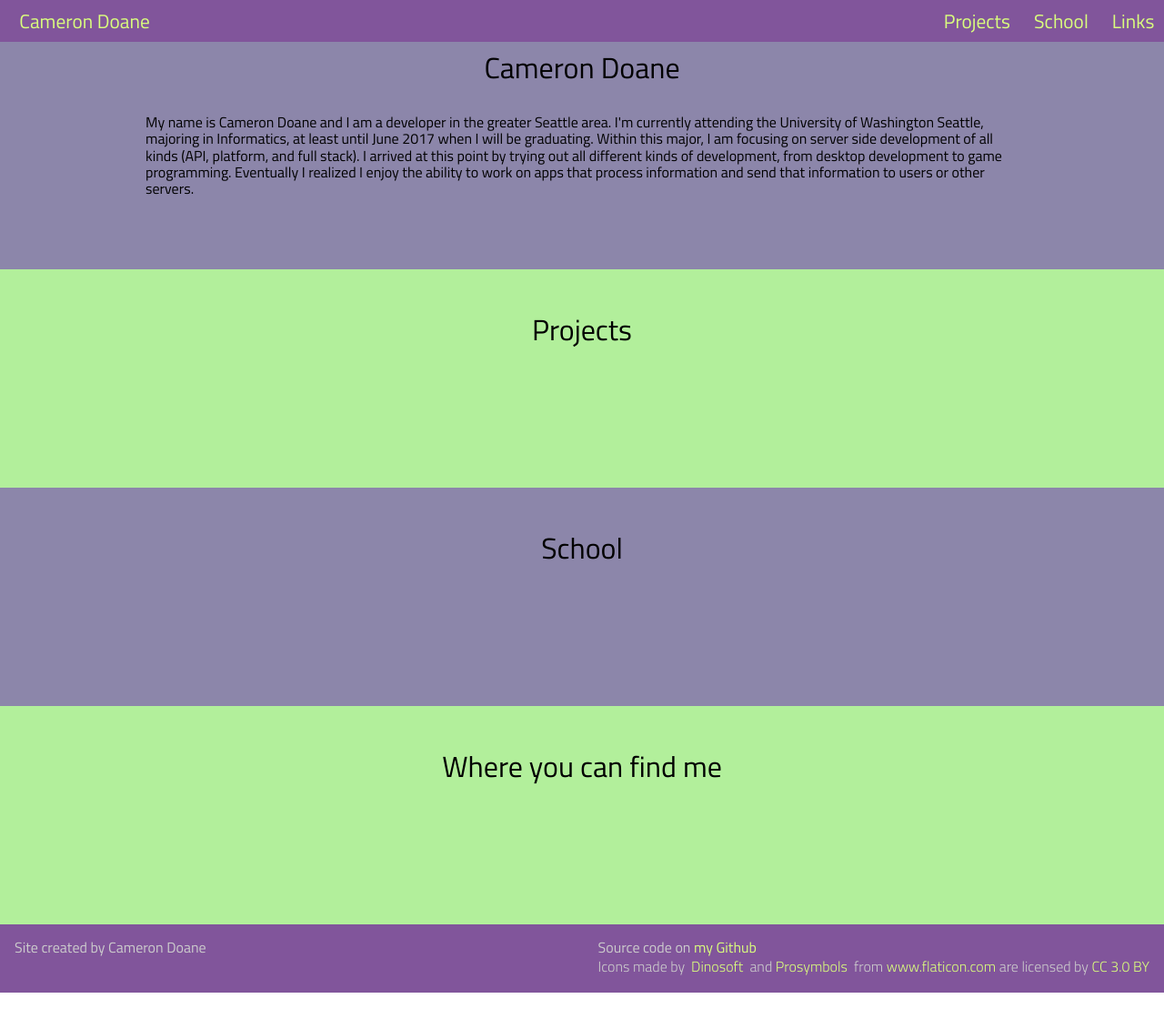
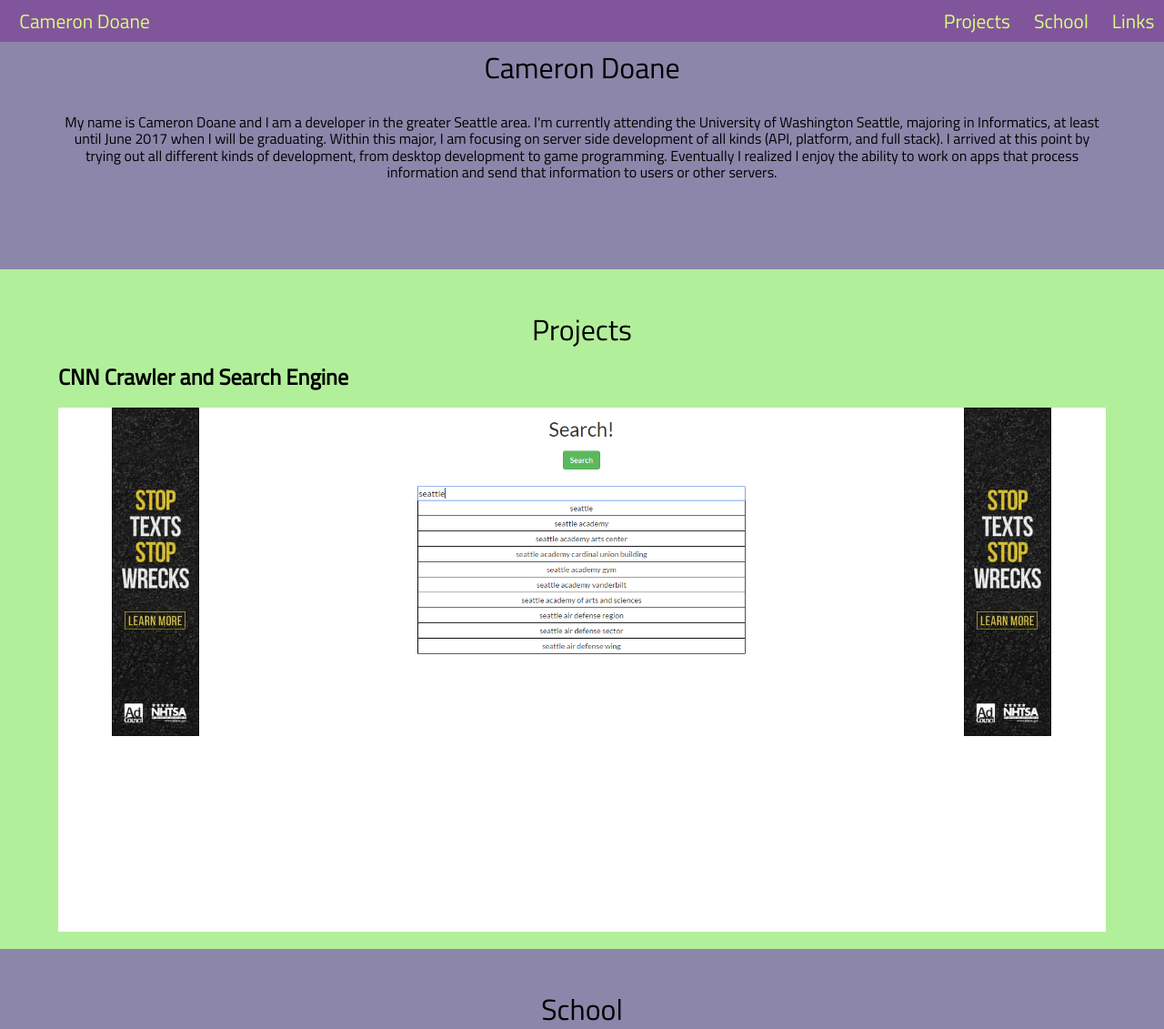
Before and after one commit to camd67/college-personal-site, a website: page index.html in a window 1280 px wide. Shown: the top 1131 px of the page at 91% size. Before the commit the page ends 1091 px from the top, so only its background shows below. Drawn offline with nearby package versions, Linux system fonts and the light colour scheme; files that its build step writes are made by us from their sources.

Commit message:
add images and imagemin

```diff
--- a/gulpfile.js
+++ b/gulpfile.js
@@ -4,6 +4,7 @@
 var sourcemaps = require("gulp-sourcemaps");
 var uglify = require("gulp-uglify");
 var clean = require("gulp-clean");
+var imagemin = require("gulp-imagemin");
 
 var devOut = "dev/";
 var distOut = "dist/";
@@ -54,6 +55,7 @@
     gulp.src("html/*")
         .pipe(gulp.dest(distOut + "html"));
     gulp.src("res/*")
+        .pipe(imagemin())
         .pipe(gulp.dest(distOut + "res"));
 });
 
--- a/index.html
+++ b/index.html
@@ -57,6 +57,17 @@
         <section id="projects">
             <div class="container">
                 <h1 class="section-header">Projects</h1>
+                <div class="card">
+                    <h2 class="card-header">CNN Crawler and Search Engine</h2>
+                    <div class="carousel">
+                        <img src="res/cnnCrawlerExample1.png" alt="CNN crawler page example showing search suggestions">
+                        <!--
+                        <img src="res/cnnCrawlerExample2.png" alt="CNN crawler page example showing search results">
+                        <img src="res/cnnCrawlerExample3.png" alt="CNN crawler page example showing search results with NBA player data">
+                        <img src="res/cnnCrawlerExample4.png" alt="CNN crawler page example showing admin dashboard to control crawler">
+                        -->
+                    </div>
+                </div>
             </div>
         </section>
         <section id="school">
--- a/package.json
+++ b/package.json
@@ -20,6 +20,7 @@
     "gulp": "^3.9.1",
     "gulp-clean": "^0.3.2",
     "gulp-connect": "^5.0.0",
+    "gulp-imagemin": "^3.1.1",
     "gulp-sass": "^3.1.0",
     "gulp-sourcemaps": "^2.4.1",
     "gulp-uglify": "^2.1.0"
--- a/scss/index.scss
+++ b/scss/index.scss
@@ -26,12 +26,17 @@
     }
 }
 .container {
-    width: 75%;
+    width: 90%;
     margin-left: auto;
     margin-right: auto;
     padding-bottom: 1em;
 }
 
+.carousel {
+    img {
+        width: 100%;
+    }
+}
 
 .navbar {
     width: 100%;
@@ -64,6 +69,7 @@
     background-color: $lightBack;
     min-height: $sectionHeight;
     padding-top: 3.5em;
+    text-align: center;
 
     .section-header {
         text-align: center;
```
Also changed, not shown: res/cnnCrawlerExample1.png (added), res/cnnCrawlerExample2.png (added), res/cnnCrawlerExample3.png (added), res/cnnCrawlerExample4.png (added).
